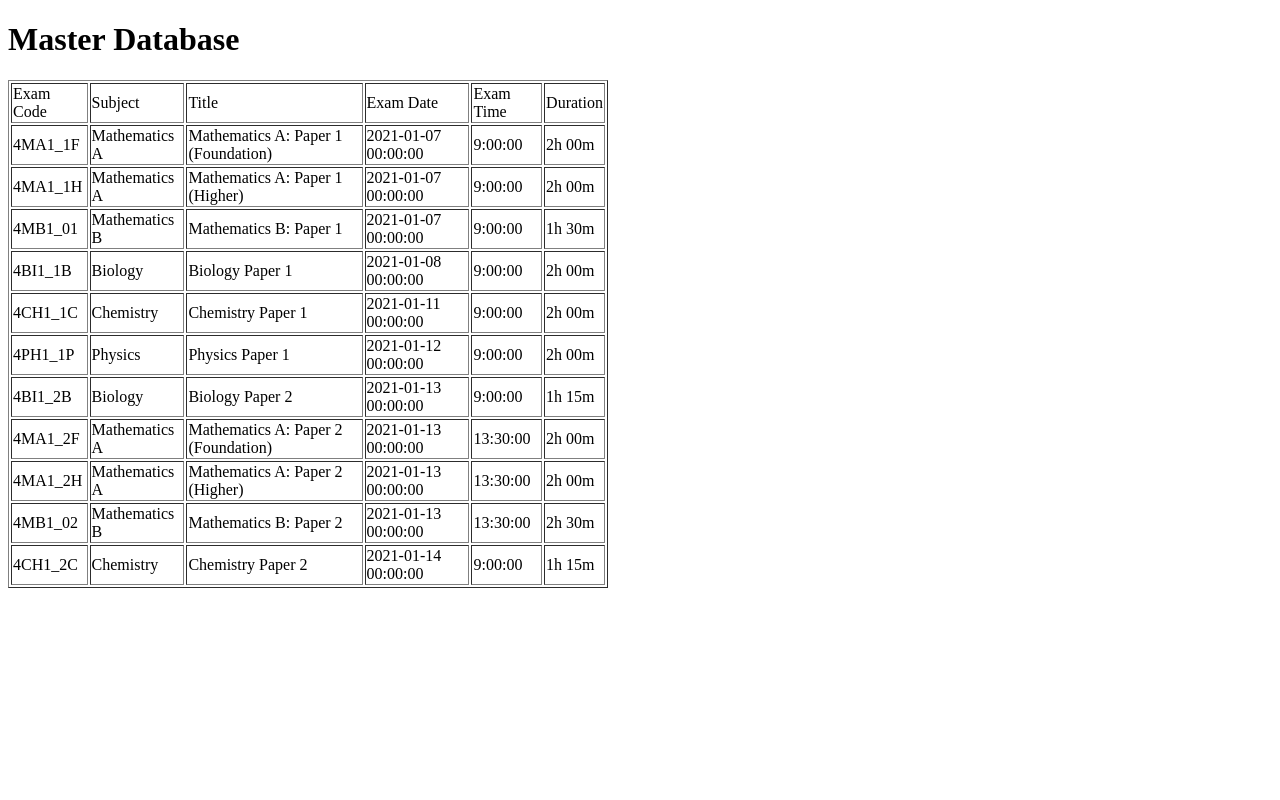
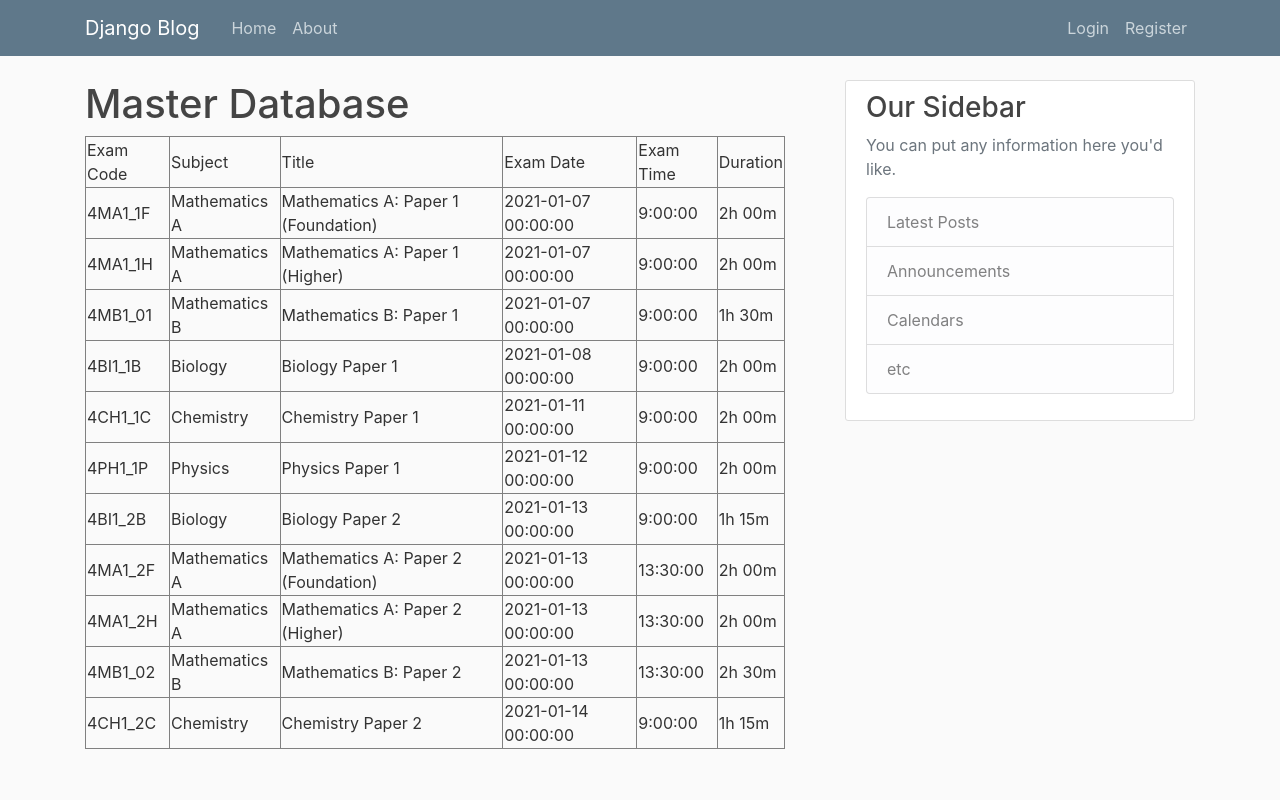
Before and after one commit to MartynChong/ExamScheduling_NEA_Project, a Django app: page /exams/ in a window 1280 px wide. Run offline with Django 3.2, Linux system fonts and the light colour scheme; data comes from the database, SQL or seed files in the repository; parts of the project's set-up code (start-up, migrations or seed data) failed here and were passed over; some libraries are stand-ins or nearby versions.

Commit message:
Before add search bar

```diff
--- /dev/null
+++ b/database/static/database/main.css
@@ -0,0 +1,84 @@
+body {
+    background: #fafafa;
+    color: #333333;
+    margin-top: 5rem;
+  }
+
+  h1, h2, h3, h4, h5, h6 {
+    color: #444444;
+  }
+
+  ul {
+    margin: 0;
+  }
+
+  .bg-steel {
+    background-color: #5f788a;
+  }
+
+  .site-header .navbar-nav .nav-link {
+    color: #cbd5db;
+  }
+
+  .site-header .navbar-nav .nav-link:hover {
+    color: #ffffff;
+  }
+
+  .site-header .navbar-nav .nav-link.active {
+    font-weight: 500;
+  }
+
+  .content-section {
+    background: #ffffff;
+    padding: 10px 20px;
+    border: 1px solid #dddddd;
+    border-radius: 3px;
+    margin-bottom: 20px;
+  }
+
+  .article-title {
+    color: #444444;
+  }
+
+  a.article-title:hover {
+    color: #428bca;
+    text-decoration: none;
+  }
+
+  .article-content {
+    white-space: pre-line;
+  }
+
+  .article-img {
+    height: 65px;
+    width: 65px;
+    margin-right: 16px;
+  }
+
+  .article-metadata {
+    padding-bottom: 1px;
+    margin-bottom: 4px;
+    border-bottom: 1px solid #e3e3e3
+  }
+
+  .article-metadata a:hover {
+    color: #333;
+    text-decoration: none;
+  }
+
+  .article-svg {
+    width: 25px;
+    height: 25px;
+    vertical-align: middle;
+  }
+
+  .account-img {
+    height: 125px;
+    width: 125px;
+    margin-right: 20px;
+    margin-bottom: 16px;
+  }
+
+  .account-heading {
+    font-size: 2.5rem;
+  }
--- a/database/templates/database/base.html
+++ b/database/templates/database/base.html
@@ -1,6 +1,15 @@
+{% load static %}
 <!DOCTYPE html>
 <html>
 <head>
+    <!-- Required meta tags -->
+    <meta charset="utf-8">
+    <meta name="viewport" content="width=device-width, initial-scale=1, shrink-to-fit=no">
+
+    <!-- Bootstrap CSS -->
+    <link rel="stylesheet" href="https://cdnjs.cloudflare.com/ajax/libs/font-awesome/4.7.0/css/font-awesome.min.css">
+    <link rel="stylesheet" href="https://maxcdn.bootstrapcdn.com/bootstrap/4.0.0/css/bootstrap.min.css" integrity="sha384-Gn5384xqQ1aoWXA+058RXPxPg6fy4IWvTNh0E263XmFcJlSAwiGgFAW/dAiS6JXm" crossorigin="anonymous">
+    <link rel= 'stylesheet' type='text/css' href = "{% static 'database/main.css' %}">
     {% if title %}
         <title>Main - {{ title }}</title>
     {% else %}
@@ -8,6 +17,49 @@
     {% endif %}
 </head>
 <body>
-    {% block content %}{% endblock %}
+    <header class="site-header">
+        <nav class="navbar navbar-expand-md navbar-dark bg-steel fixed-top">
+        <div class="container">
+            <a class="navbar-brand mr-4" href="/">Django Blog</a>
+            <button class="navbar-toggler" type="button" data-toggle="collapse" data-target="#navbarToggle" aria-controls="navbarToggle" aria-expanded="false" aria-label="Toggle navigation">
+            <span class="navbar-toggler-icon"></span>
+            </button>
+            <div class="collapse navbar-collapse" id="navbarToggle">
+            <div class="navbar-nav mr-auto">
+                <a class="nav-item nav-link" href="/">Home</a>
+                <a class="nav-item nav-link" href="/about">About</a>
+            </div>
+            <!-- Navbar Right Side -->
+            <div class="navbar-nav">
+                <a class="nav-item nav-link" href="#">Login</a>
+                <a class="nav-item nav-link" href="#">Register</a>
+            </div>
+            </div>
+        </div>
+        </nav>
+    </header>
+    <main role="main" class="container">
+        <div class="row">
+          <div class="col-md-8">
+            {% block content %}{% endblock %}
+          </div>
+          <div class="col-md-4">
+            <div class="content-section">
+              <h3>Our Sidebar</h3>
+              <p class='text-muted'>You can put any information here you'd like.
+                <ul class="list-group">
+                  <li class="list-group-item list-group-item-light">Latest Posts</li>
+                  <li class="list-group-item list-group-item-light">Announcements</li>
+                  <li class="list-group-item list-group-item-light">Calendars</li>
+                  <li class="list-group-item list-group-item-light">etc</li>
+                </ul>
+              </p>
+            </div>
+          </div>
+        </div>
+      </main>
+    <script src="https://code.jquery.com/jquery-3.2.1.slim.min.js" integrity="sha384-KJ3o2DKtIkvYIK3UENzmM7KCkRr/rE9/Qpg6aAZGJwFDMVNA/GpGFF93hXpG5KkN" crossorigin="anonymous"></script>
+    <script src="https://cdnjs.cloudflare.com/ajax/libs/popper.js/1.12.9/umd/popper.min.js" integrity="sha384-ApNbgh9B+Y1QKtv3Rn7W3mgPxhU9K/ScQsAP7hUibX39j7fakFPskvXusvfa0b4Q" crossorigin="anonymous"></script>
+    <script src="https://maxcdn.bootstrapcdn.com/bootstrap/4.0.0/js/bootstrap.min.js" integrity="sha384-JZR6Spejh4U02d8jOt6vLEHfe/JQGiRRSQQxSfFWpi1MquVdAyjUar5+76PVCmYl" crossorigin="anonymous"></script>
 </body>
 </html>
--- a/database/templates/database/exams.html
+++ b/database/templates/database/exams.html
@@ -1,7 +1,7 @@
 {% extends "database/base.html" %}
 {% block content %}
     <h1>Master Database</h1>
-    <table border="1" width="600">
+    <table border="1" width="700">
     <tr>
     <td>Exam Code</td>
     <td>Subject</td>
```
